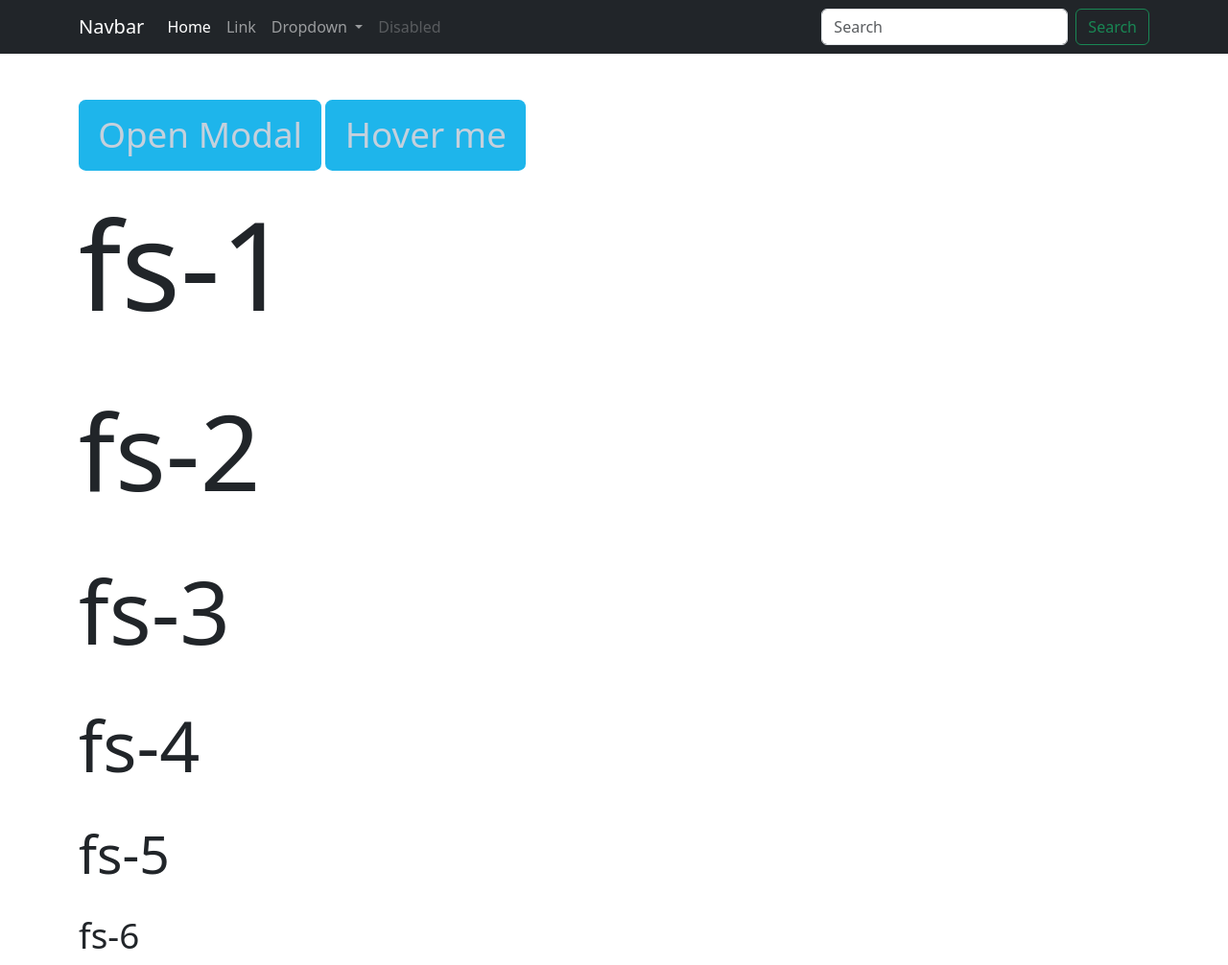
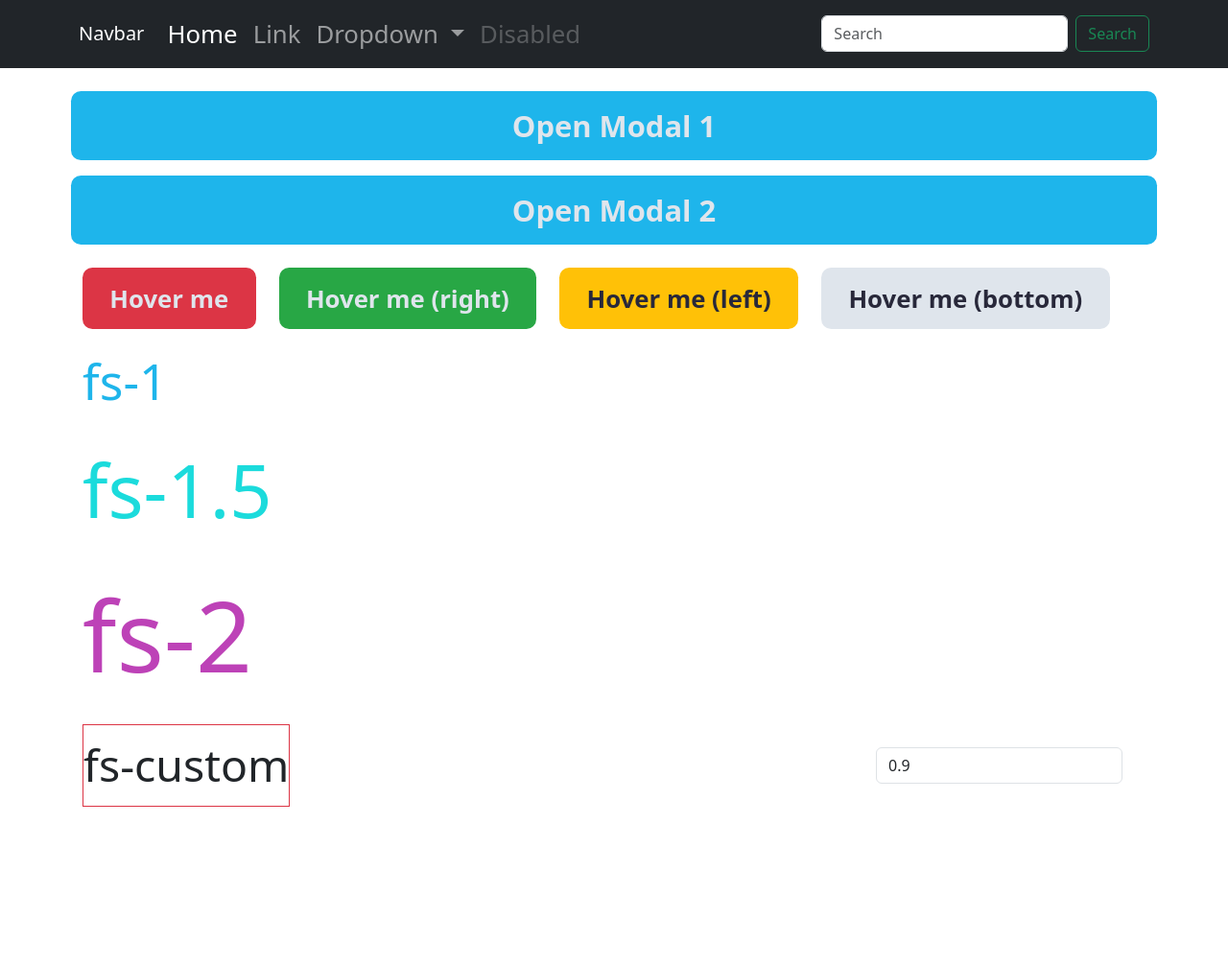
Before and after one commit to dudushy/shyle, a website built with Parcel: page test/index.html in a window 1280 px wide. Shown: the whole page at 96% size. After the commit the page ends 865 px from the top, so only its background shows below. Built offline with nearby package versions, Linux system fonts and the light colour scheme.

Commit message:
mix: Improvements and fixes

```diff
--- a/src/css/components/button.scss
+++ b/src/css/components/button.scss
@@ -1,22 +1,19 @@
-@import "../utils";
+@import "../utilities";
 
-@mixin button-style($class-name, $color) {
-  .#{$class-name} {
-    background-color: $color;
+.shy-btn {
+  background-color: $shy-color-primary;
   border: none;
   color: $shy-color-light;
   padding-block: calc(var(--shy-responsive-unit) * 0.25);
   padding-inline: calc(var(--shy-responsive-unit) * 0.55);
   border-radius: calc(var(--shy-responsive-unit) * 0.2);
   text-align: center;
-    font-size: var(--shy-responsive-unit);
+  font-size: calc(var(--shy-responsive-unit) * 0.6);
+  cursor: pointer;
+  font-weight: 600;
+  @include allVendors(transition, filter 0.2s);
 
   &:hover {
-      background-color: darken($color, 10%);
+    filter: brightness(1.1);
   }
 }
-}
-
-// Applying the mixin to specific classes
-@include button-style("shy-btn", $shy-color-primary);
-@include button-style("shy-btn-secondary", $shy-color-secondary);
--- a/src/css/components/modal.scss
+++ b/src/css/components/modal.scss
@@ -1,9 +1,9 @@
-@import "../utils";
+@import "../utilities";
 
 .shy-modal {
   display: none;
   position: fixed;
-  z-index: 1050;
+  z-index: calc(1337 + 0);
   left: 0;
   top: 0;
   width: 100%;
--- /dev/null
+++ b/src/css/helpers/color.scss
@@ -0,0 +1,171 @@
+@import "../utilities";
+
+.shy-txt-primary {
+  color: $shy-color-primary !important;
+}
+
+.shy-txt-secondary {
+  color: $shy-color-secondary !important;
+}
+
+.shy-txt-tertiary {
+  color: $shy-color-tertiary !important;
+}
+
+.shy-txt-light {
+  color: $shy-color-light !important;
+}
+
+.shy-txt-medium {
+  color: $shy-color-medium !important;
+}
+
+.shy-txt-dark {
+  color: $shy-color-dark !important;
+}
+
+.shy-txt-success {
+  color: $shy-color-success !important;
+}
+
+.shy-txt-warning {
+  color: $shy-color-warning !important;
+}
+
+.shy-txt-danger {
+  color: $shy-color-danger !important;
+}
+
+.shy-txt-info {
+  color: $shy-color-info !important;
+}
+
+.shy-bg-primary {
+  background-color: $shy-color-primary !important;
+}
+
+.shy-bg-secondary {
+  background-color: $shy-color-secondary !important;
+}
+
+.shy-bg-tertiary {
+  background-color: $shy-color-tertiary !important;
+}
+
+.shy-bg-light {
+  background-color: $shy-color-light !important;
+}
+
+.shy-bg-medium {
+  background-color: $shy-color-medium !important;
+}
+
+.shy-bg-dark {
+  background-color: $shy-color-dark !important;
+}
+
+.shy-bg-success {
+  background-color: $shy-color-success !important;
+}
+
+.shy-bg-warning {
+  background-color: $shy-color-warning !important;
+}
+
+.shy-bg-danger {
+  background-color: $shy-color-danger !important;
+}
+
+.shy-bg-info {
+  background-color: $shy-color-info !important;
+}
+
+.shy-txt-bg-primary {
+  color: $shy-color-light !important;
+  background-color: $shy-color-primary !important;
+}
+
+.shy-txt-bg-secondary {
+  color: $shy-color-light !important;
+  background-color: $shy-color-secondary !important;
+}
+
+.shy-txt-bg-tertiary {
+  color: $shy-color-light !important;
+  background-color: $shy-color-tertiary !important;
+}
+
+.shy-txt-bg-light {
+  color: $shy-color-dark !important;
+  background-color: $shy-color-light !important;
+}
+
+.shy-txt-bg-medium {
+  color: $shy-color-light !important;
+  background-color: $shy-color-medium !important;
+}
+
+.shy-txt-bg-dark {
+  color: $shy-color-light !important;
+  background-color: $shy-color-dark !important;
+}
+
+.shy-txt-bg-success {
+  color: $shy-color-light !important;
+  background-color: $shy-color-success !important;
+}
+
+.shy-txt-bg-warning {
+  color: $shy-color-dark !important;
+  background-color: $shy-color-warning !important;
+}
+
+.shy-txt-bg-danger {
+  color: $shy-color-light !important;
+  background-color: $shy-color-danger !important;
+}
+
+.shy-txt-bg-info {
+  color: $shy-color-light !important;
+  background-color: $shy-color-info !important;
+}
+
+.shy-border-primary {
+  border-color: $shy-color-primary !important;
+}
+
+.shy-border-secondary {
+  border-color: $shy-color-secondary !important;
+}
+
+.shy-border-tertiary {
+  border-color: $shy-color-tertiary !important;
+}
+
+.shy-border-light {
+  border-color: $shy-color-light !important;
+}
+
+.shy-border-medium {
+  border-color: $shy-color-medium !important;
+}
+
+.shy-border-dark {
+  border-color: $shy-color-dark !important;
+}
+
+.shy-border-success {
+  border-color: $shy-color-success !important;
+}
+
+.shy-border-warning {
+  border-color: $shy-color-warning !important;
+}
+
+.shy-border-danger {
+  border-color: $shy-color-danger !important;
+}
+
+.shy-border-info {
+  border-color: $shy-color-info !important;
+}
--- a/src/css/shyle.scss
+++ b/src/css/shyle.scss
@@ -2,4 +2,4 @@
 @import "components/modal";
 @import "components/tooltip";
 
-@import "typography/font-sizes.scss";
+@import "helpers/color.scss";
--- a/src/css/typography/font-sizes.scss
+++ /dev/null
@@ -1,45 +0,0 @@
-@import "../utils/";
-
-.shy-fs-1 {
-  font-size: calc(var(--shy-responsive-unit) * 3.5);
-
-  // @include breakpoint(sm) {
-  //   font-size: calc(var(--shy-responsive-unit) * 3.5);
-  // }
-
-  // @include breakpoint(md) {
-  //   font-size: calc(var(--shy-responsive-unit) * 3.5);
-  // }
-
-  // @include breakpoint(lg) {
-  //   font-size: calc(var(--shy-responsive-unit) * 3.5);
-  // }
-
-  // @include breakpoint(xl) {
-  //   font-size: calc(var(--shy-responsive-unit) * 3.5);
-  // }
-
-  // @include breakpoint(xxl) {
-  //   font-size: calc(var(--shy-responsive-unit) * 3.5);
-  // }
-}
-
-.shy-fs-2 {
-  font-size: calc(var(--shy-responsive-unit) * 3);
-}
-
-.shy-fs-3 {
-  font-size: calc(var(--shy-responsive-unit) * 2.5);
-}
-
-.shy-fs-4 {
-  font-size: calc(var(--shy-responsive-unit) * 2);
-}
-
-.shy-fs-5 {
-  font-size: calc(var(--shy-responsive-unit) * 1.5);
-}
-
-.shy-fs-6 {
-  font-size: calc(var(--shy-responsive-unit) * 1);
-}
--- a/src/css/utils/index.scss
+++ b/src/css/utilities/index.scss
@@ -50,7 +50,7 @@ $breakpoints: (
 $shy-color-primary: #1eb5eb;
 $shy-color-secondary: #1bdbdc;
 $shy-color-tertiary: #bd42b7;
-$shy-color-light: #c5d0dc;
+$shy-color-light: #dfe5ec;
 $shy-color-medium: #4b4d5c;
 $shy-color-dark: #28283a;
 $shy-color-success: #28a745;
@@ -64,7 +64,7 @@ $shy-color-info: #17a2b8;
   --shy-color-primary: #1eb5eb;
   --shy-color-secondary: #1bdbdc;
   --shy-color-tertiary: #bd42b7;
-  --shy-color-light: #c5d0dc;
+  --shy-color-light: #dfe5ec;
   --shy-color-medium: #4b4d5c;
   --shy-color-dark: #28283a;
   --shy-color-success: #28a745;
@@ -72,27 +72,48 @@ $shy-color-info: #17a2b8;
   --shy-color-danger: #dc3545;
   --shy-color-info: #17a2b8;
 
+  // Dynamic height (default fallback)
+  --shy-dynamic-height: 100vh;
+
+  // Dynamic width (default fallback)
+  --shy-dynamic-width: 100vw;
+
   // Responsive unit
-  --shy-responsive-unit: calc(1vmin + 1vmax + 1rem);
+  --shy-responsive-unit-base: calc(1vmin + 1vmax + 1rem);
+  --shy-responsive-unit-multiplier: 1;
+  --shy-responsive-unit: calc(var(--shy-responsive-unit-base) * var(--shy-responsive-unit-multiplier));
 
   // Font family
   --shy-font-family: "Roboto", sans-serif;
 
-  // Dynamic height
+  // Supports: Dynamic height
   @supports (height: 100dvh) {
     --shy-dynamic-height: 100dvh;
   }
 
-  & {
-    --shy-dynamic-height: 100vh;
-  }
-
-  // Dynamic width
+  // Supports: Dynamic width
   @supports (width: 100dvw) {
     --shy-dynamic-width: 100dvw;
   }
 
-  & {
-    --shy-dynamic-width: 100vw;
+  // Media Queries: Responsive Unit Multiplier
+  @include breakpoint(sm) {
+    --shy-responsive-unit-multiplier: 1.1;
+  }
+
+  @include breakpoint(md) {
+    --shy-responsive-unit-multiplier: 1.2;
+  }
+
+  @include breakpoint(lg) {
+    --shy-responsive-unit-multiplier: 1.3;
+  }
+
+  @include breakpoint(xl) {
+    --shy-responsive-unit-multiplier: 1.4;
+  }
+
+  @include breakpoint(xxl) {
+    --shy-responsive-unit-multiplier: 1.5;
   }
 }
--- /dev/null
+++ b/src/js/content/typography.ts
@@ -0,0 +1,82 @@
+const TITLE = 'typography';
+
+interface TypographyOptions {
+  selector: string;
+  inputSelector: string;
+}
+
+class Typography {
+  private elements: NodeListOf<HTMLElement>;
+  private inputs: NodeListOf<HTMLInputElement>;
+
+  constructor(options: TypographyOptions) {
+    const SCOPE = 'constructor';
+    console.log(`[${TITLE}#${SCOPE}]`);
+
+    this.elements = document.querySelectorAll(options.selector);
+    this.inputs = document.querySelectorAll(options.inputSelector);
+
+    this.applyFontSizes();
+    this.bindCustomEvents();
+  }
+
+  // Apply initial font sizes to all target elements
+  private applyFontSizes() {
+    const SCOPE = 'applyFontSizes';
+    console.log(`[${TITLE}#${SCOPE}]`);
+
+    this.elements.forEach(element => {
+      this.applyFontSize(element);
+    });
+  }
+
+  // Apply font size to the target element
+  private applyFontSize(element: HTMLElement) {
+    const SCOPE = 'applyFontSize';
+    console.log(`[${TITLE}#${SCOPE}]`, element);
+
+    const scaleFactor = element.getAttribute('data-shy-fs') || '1'; // Default to 1 if not provided
+    const responsiveUnit = getComputedStyle(document.documentElement).getPropertyValue('--shy-responsive-unit').trim();
+
+    if (responsiveUnit) {
+      const fontSize = `calc(${responsiveUnit} * ${scaleFactor})`;
+      element.style.fontSize = fontSize;
+      console.log(`[${TITLE}#${SCOPE}] fontSize`, fontSize);
+    }
+  }
+
+  // Bind input events to update target font sizes
+  private bindCustomEvents() {
+    const SCOPE = 'bindCustomEvents';
+    console.log(`[${TITLE}#${SCOPE}]`);
+
+    this.inputs.forEach(input => {
+      const targetSelector = input.getAttribute('data-shy-fs-target');
+      if (targetSelector) {
+        const targetElement = document.querySelector<HTMLElement>(targetSelector);
+        if (targetElement) {
+          this.updateCustomFontSize(targetElement, input.value); // Apply font size on load
+          input.addEventListener('input', () => {
+            this.updateCustomFontSize(targetElement, input.value);
+          });
+        }
+      }
+    });
+  }
+
+  // Update the font size of the target element based on input value
+  private updateCustomFontSize(element: HTMLElement, inputValue: string) {
+    const SCOPE = 'updateCustomFontSize';
+    console.log(`[${TITLE}#${SCOPE}] inputValue`, inputValue);
+
+    const responsiveUnit = getComputedStyle(document.documentElement).getPropertyValue('--shy-responsive-unit').trim();
+
+    if (responsiveUnit && inputValue) {
+      const fontSize = `calc(${responsiveUnit} * ${inputValue})`;
+      element.style.fontSize = fontSize;
+      console.log(`[${TITLE}#${SCOPE}] fontSize`, fontSize);
+    }
+  }
+}
+
+export default Typography;
--- a/test/index.html
+++ b/test/index.html
@@ -12,8 +12,7 @@
   <link rel="stylesheet" href="../dist/css/shyle.css">
 </head>
 
-<body>
-  <!-- CONTENT [START] -->
+<body data-shy-fs="0.5">
   <nav class="navbar navbar-expand-lg navbar-dark bg-dark">
     <div class="container">
       <a class="navbar-brand" href="#">
@@ -84,37 +83,80 @@
     </div>
   </nav>
 
-  <main class="container my-5">
+  <main class="container py-4 px-3 mx-auto">
     <div class="col-auto">
-      <button class="shy-btn shy-modal-trigger">
-        Open Modal
-      </button>
+      <div class="row">
+        <button class="shy-btn mb-3" data-shy-modal-target="#shyModal1" data-shy-tooltip="Click me to open the modal" data-shy-tooltip-placement="bottom">
+          Open Modal 1
+        </button>
 
-      <div id="shyModal" class="shy-modal">
-        <div class="shy-modal-dialog">
-          <button class="shy-modal-close">
-            &times;
-          </button>
+        <button class="shy-btn" data-shy-modal-target="#shyModal2" data-shy-tooltip="Click me to open the modal" data-shy-tooltip-placement="bottom">
+          Open Modal 2
+        </button>
 
-          <p>
-            This is a modal!
-          </p>
+        <div id="shyModal1" class="shy-modal">
+          <div class="shy-modal-dialog">
+            <button class="shy-modal-close">&times;</button>
+            <p>This is modal 1!</p>
+          </div>
+        </div>
+
+        <div id="shyModal2" class="shy-modal">
+          <div class="shy-modal-dialog">
+            <button class="shy-modal-close">&times;</button>
+            <p>This is modal 2!</p>
+          </div>
         </div>
       </div>
 
-      <button class="shy-btn" data-tooltip-text="This is a tooltip!" data-tooltip-placement="right">
-        Hover me
-      </button>
+      <div class="row mt-4">
+        <div class="col-auto">
+          <button class="shy-btn shy-txt-bg-danger" data-shy-fs="0.5" data-shy-tooltip="This is a tooltip!">
+            Hover me
+          </button>
+        </div>
 
-      <p class="shy-fs-1">fs-1</p>
-      <p class="shy-fs-2">fs-2</p>
-      <p class="shy-fs-3">fs-3</p>
-      <p class="shy-fs-4">fs-4</p>
-      <p class="shy-fs-5">fs-5</p>
-      <p class="shy-fs-6">fs-6</p>
+        <div class="col-auto">
+          <button class="shy-btn shy-txt-bg-success" data-shy-fs="0.5" data-shy-tooltip="This is a tooltip!" data-shy-tooltip-placement="right">
+            Hover me (right)
+          </button>
+        </div>
+
+        <div class="col-auto">
+          <button class="shy-btn shy-txt-bg-warning" data-shy-fs="0.5" data-shy-tooltip="This is a tooltip!" data-shy-tooltip-placement="left">
+            Hover me (left)
+          </button>
+        </div>
+
+        <div class="col-auto">
+          <button class="shy-btn shy-txt-bg-light" data-shy-fs="0.5" data-shy-tooltip="This is a tooltip!" data-shy-tooltip-placement="bottom">
+            Hover me (bottom)
+          </button>
+        </div>
+      </div>
+
+      <div class="row">
+        <p data-shy-fs="-1" class="shy-txt-success">fs-n1</p>
+
+        <p data-shy-fs="1" class="shy-txt-primary">fs-1</p>
+
+        <p data-shy-fs="1.5" class="shy-txt-secondary">fs-1.5</p>
+
+        <p data-shy-fs="2" class="shy-txt-tertiary">fs-2</p>
+
+        <div class="row align-items-center">
+          <div class="col-auto me-auto">
+            <label for="customFontSize" class="col-form-label border shy-border-danger" id="customFontSize">fs-custom</label>
+          </div>
+
+          <div class="col-auto">
+            <input class="form-control" id="customFontSizeInput" data-shy-fs-target="#customFontSize" type="number" min="0.1" value="0.9">
+          </div>
+        </div>
+      </div>
+    </div>
     </div>
   </main>
-  <!-- CONTENT [END] -->
 
   <script src="https://cdn.jsdelivr.net/npm/bootstrap@5.3.3/dist/js/bootstrap.bundle.min.js"></script>
 
```
Also changed, not shown: docs/demo/index.html (+67 -9 lines), docs/index.html (+0 -2 lines), src/js/components/modal.ts (+33 -25 lines), src/js/shyle.ts (+10 -5 lines), dist/css/shyle.css, dist/js/shyle.js. Lines whose indentation alone changed are shown as unchanged.
